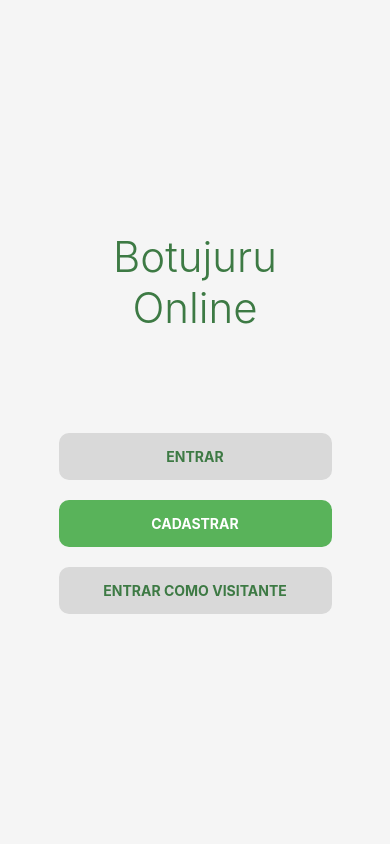
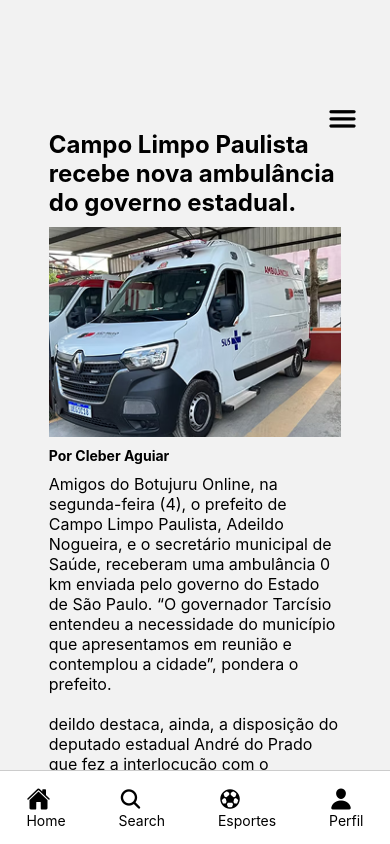
Before and after one commit to gigiofontoura/Botujuru-Online-App, a React Native app: screen /AmbulanciaNew in a window 390 px wide. Built offline with nearby package versions, Linux system fonts and the light colour scheme.

Commit message:
Arrumando scroll das telas do menu, Criando a tela de noticia da ambulancia

```diff
--- a/src/navigation/AppNavigator.js
+++ b/src/navigation/AppNavigator.js
@@ -14,6 +14,7 @@ import PoliticScreen from "../screens/menu/politicScreen";
 import CultureScreen from "../screens/menu/cultureScreen";
 import ContactScreen from "../screens/menu/contactScreen";
 import FormScreen from "../screens/menu/formScreen";
+import AmbulanciaNew from "../screens/menu/ambulanciaNew";
 
 const Stack = createNativeStackNavigator();
 
@@ -38,6 +39,7 @@ export default function AppNavigation() {
       <Stack.Screen name="Culture" component={CultureScreen} />
       <Stack.Screen name="Contact" component={ContactScreen} />
       <Stack.Screen name="Form" component={FormScreen} />
+      <Stack.Screen name="AmbulanciaNew" component={AmbulanciaNew} />
 
     </Stack.Navigator>
   );
--- a/src/screens/barraNavegacaoInferior/homeScreen.js
+++ b/src/screens/barraNavegacaoInferior/homeScreen.js
@@ -1,4 +1,4 @@
-import { View, Text, StyleSheet, Image, ScrollView} from "react-native"
+import { View, Text, StyleSheet, Image, ScrollView, TouchableOpacity } from "react-native"
 import { Ionicons } from "@expo/vector-icons"
 import Header from "../../components/Header"
 import BottomTab from "../../components/ButtonTab"
@@ -23,7 +23,7 @@ export default function HomeScreen({navigation}){
             <View style={styles.container}>
 
                 {/*View de uma única notícia*/}
-                <View style={styles.containerNew}>
+                <TouchableOpacity style={styles.containerNew} onPress={() => navigation.navigate("AmbulanciaNew")}>
                     <Image source={require("../../../assets/saude1.png")} style={styles.image}/>
 
                     {/*View dos textos da notícia*/}
@@ -37,7 +37,7 @@ export default function HomeScreen({navigation}){
                         <Ionicons name="time-outline" size={12}/>
                         <Text style={{fontSize: 11}}>3h atrás</Text>
                     </View>
-                </View>
+                </TouchableOpacity>
 
                 {/*View de uma única notícia*/}
                 <View style={styles.containerNew}>
--- /dev/null
+++ b/src/screens/menu/ambulanciaNew.js
@@ -0,0 +1,80 @@
+import { View, Text, StyleSheet, Image, ScrollView, TouchableOpacity } from "react-native"
+import { Ionicons } from "@expo/vector-icons"
+import Header from "../../components/Header"
+import BottomTab from "../../components/ButtonTab"
+import { useSafeAreaInsets } from "react-native-safe-area-context";
+import { SafeAreaView } from "react-native-safe-area-context";
+
+
+
+
+export default function HomeScreen({navigation}){
+
+    const insets = useSafeAreaInsets();
+
+    return(
+        // View da página toda //
+        <SafeAreaView style={{flex: 1}} edges={["bottom"]}>
+           <Header navigation={navigation}/>
+
+            <ScrollView contentContainerStyle={{ paddingBottom: 70 + insets.bottom }}>
+                {/*View de todas as notícias*/}
+            <View style={styles.container}>
+
+                {/*View de uma única notícia*/}
+                <View style={styles.containerNew} onPress={() => navigation.navigate("AmbulanciaNew")}>
+                    <Text style={{fontSize: 24, fontWeight: "bold"}}>Campo Limpo Paulista recebe nova ambulância do governo estadual.</Text>
+                    <Image source={require("../../../assets/saude1.png")} style={styles.image}/>
+                    <Text  style={{fontSize: 14, fontWeight: "bold"}}>Por Cleber Aguiar{"\n"}</Text>
+                    <Text style={{fontSize: 16}}>
+
+
+                        Amigos do Botujuru Online, na segunda-feira (4), o prefeito de Campo Limpo Paulista, Adeildo Nogueira, e o secretário municipal de Saúde, receberam uma ambulância 0 km enviada pelo governo do Estado de São Paulo. “O governador Tarcísio entendeu a necessidade do município que apresentamos em reunião e contemplou a cidade”, pondera o prefeito.{"\n"}{"\n"}
+
+                        deildo destaca, ainda, a disposição do deputado estadual André do Prado que fez a interlocução com o secretário estadual da Saúde, Eleuses Paiva. “Saber que podemos contar com esta articulação no âmbito estadual amplia as possibilidades e garante mais qualidade dos serviços prestados à população”, afirma.{"\n"}{"\n"}
+
+                        ESTRUTURA – A nova ambulância tem motorização a diesel, sistemas de freios ABS e direção assistida, além de climatização completa tanto na cabine quanto no compartimento de passageiros. Também foi realizada uma adaptação para remoção eletiva de pacientes e possuem compartimento assistido com maca retrátil, sistema de oxigênio, iluminação em LED, mobiliário para apoio ao atendimento e sinalização visual e sonora de alta intensidade.{"\n"}{"\n"}
+
+                        Departamento de Comunicação Social{"\n"}
+
+                        Prefeitura de Campo Limpo Paulista
+                    </Text>
+
+                    <View style={styles.icone}>
+                        <Ionicons name="bookmark-outline" size={30}/>
+                    </View>
+
+                </View>
+
+            </View>
+
+
+            </ScrollView>
+             <BottomTab navigation={navigation}/>
+        </SafeAreaView>
+    )
+}
+
+
+const styles = StyleSheet.create({
+    container: {
+        alignItems: "center",
+        gap: 30,
+
+
+    },
+    containerNew:{
+        width:"75%",
+        gap: 10,
+    },
+
+    image:{
+        width: "100%",
+        height: 210,
+
+    },
+
+    icone:{
+         alignItems: "flex-end"
+    }
+})
--- a/src/screens/menu/cultureScreen.js
+++ b/src/screens/menu/cultureScreen.js
@@ -1,16 +1,21 @@
-import { View, Text, StyleSheet, Image} from "react-native"
+import { View, Text, StyleSheet, Image, ScrollView} from "react-native"
 import { Ionicons } from "@expo/vector-icons"
 import Header from "../../components/Header"
 import BottomTab from "../../components/ButtonTab"
 import { SafeAreaView } from "react-native-safe-area-context";
+import { useSafeAreaInsets } from "react-native-safe-area-context";
+
 
 export default function CultureScreen({navigation}){
+
+    const insets = useSafeAreaInsets();
+
     return(
         // View da página toda //
         <SafeAreaView style={{flex: 1}} edges={["bottom"]}>
            <Header title="Cultura" navigation={navigation}/>
 
-
+            <ScrollView contentContainerStyle={{ paddingBottom: 70 + insets.bottom }}>
             {/*View de todas as notícias*/}
             <View style={styles.container}>
 
@@ -48,9 +53,26 @@ export default function CultureScreen({navigation}){
                     </View>
                 </View>
 
+                <View style={styles.containerNew}>
+                    <Image source={require("../../../assets/cultura3.png")} style={styles.image}/>
+
+                    {/*View dos textos da notícia*/}
+                    <View style={styles.textContainer}>
+                        <Text style={{fontSize: 14, opacity: 0.60}}>Cultura</Text>
+                        <Text style={{fontSize: 16, fontWeight: "bold"}}>Escola Governador André Franco Montoro recebe ação da Prefeitura voltada às famílias.</Text>
+                    </View>
+
+                    {/*View do tempo de postagem*/}
+                    <View style={styles.time}>
+                        <Ionicons name="time-outline" size={12}/>
+                        <Text style={{fontSize: 11}}>14 de maio</Text>
+                    </View>
+                </View>
+
 
             </View>
 
+            </ScrollView>
             <BottomTab navigation={navigation}/>
         </SafeAreaView>
     )
--- a/src/screens/menu/healthScreen.js
+++ b/src/screens/menu/healthScreen.js
@@ -1,16 +1,20 @@
-import { View, Text, StyleSheet, Image} from "react-native"
+import { View, Text, StyleSheet, Image, ScrollView} from "react-native"
 import { Ionicons } from "@expo/vector-icons"
 import Header from "../../components/Header"
 import BottomTab from "../../components/ButtonTab"
 import { SafeAreaView } from "react-native-safe-area-context";
+import { useSafeAreaInsets } from "react-native-safe-area-context";
 
 export default function HealtScreen({navigation}){
+
+    const insets = useSafeAreaInsets();
+
     return(
         // View da página toda //
         <SafeAreaView style={{flex: 1}} edges={["bottom"]}>
            <Header title="Saúde" navigation={navigation}/>
 
-
+            <ScrollView contentContainerStyle={{ paddingBottom: 70 + insets.bottom }}>
             {/*View de todas as notícias*/}
             <View style={styles.container}>
 
@@ -50,6 +54,7 @@ export default function HealtScreen({navigation}){
 
             </View>
 
+            </ScrollView>
             <BottomTab navigation={navigation}/>
         </SafeAreaView>
     )
--- a/src/screens/menu/politicScreen.js
+++ b/src/screens/menu/politicScreen.js
@@ -1,16 +1,20 @@
-import { View, Text, StyleSheet, Image} from "react-native"
+import { View, Text, StyleSheet, Image, ScrollView} from "react-native"
 import { Ionicons } from "@expo/vector-icons"
 import Header from "../../components/Header"
 import BottomTab from "../../components/ButtonTab"
 import { SafeAreaView } from "react-native-safe-area-context";
+import { useSafeAreaInsets } from "react-native-safe-area-context";
 
 export default function PoliticScreen({navigation}){
+
+    const insets = useSafeAreaInsets();
+
     return(
         // View da página toda //
         <SafeAreaView style={{flex: 1}} edges={["bottom"]}>
            <Header title="Política" navigation={navigation}/>
 
-
+            <ScrollView contentContainerStyle={{ paddingBottom: 70 + insets.bottom }}>
             {/*View de todas as notícias*/}
             <View style={styles.container}>
 
@@ -48,8 +52,25 @@ export default function PoliticScreen({navigation}){
                     </View>
                 </View>
 
+                <View style={styles.containerNew}>
+                    <Image source={require("../../../assets/politica3.png")} style={styles.image}/>
+
+                    {/*View dos textos da notícia*/}
+                    <View style={styles.textContainer}>
+                        <Text style={{fontSize: 14, opacity: 0.60}}>Política</Text>
+                        <Text style={{fontSize: 16, fontWeight: "bold"}}>Dika Xique - Xique a voz da inclusão e dos esportes.</Text>
+                    </View>
+
+                    {/*View do tempo de postagem*/}
+                    <View style={styles.time}>
+                        <Ionicons name="time-outline" size={12}/>
+                        <Text style={{fontSize: 11}}>23 de abril</Text>
+                    </View>
+                </View>
+
             </View>
 
+            </ScrollView>
             <BottomTab navigation={navigation}/>
         </SafeAreaView>
     )
--- a/src/screens/menu/sportScreen.js
+++ b/src/screens/menu/sportScreen.js
@@ -1,20 +1,40 @@
-import { View, Text, StyleSheet, Image} from "react-native"
+import { View, Text, StyleSheet, Image, ScrollView} from "react-native"
 import { Ionicons } from "@expo/vector-icons"
 import Header from "../../components/Header"
 import BottomTab from "../../components/ButtonTab"
 import { SafeAreaView } from "react-native-safe-area-context";
+import { useSafeAreaInsets } from "react-native-safe-area-context"
 
 export default function SportScreen({navigation}){
+
+    const insets = useSafeAreaInsets();
+
     return(
         // View da página toda //
         <SafeAreaView style={{flex: 1}} edges={["bottom"]}>
            <Header title="Esportes" navigation={navigation}/>
 
-
+            <ScrollView contentContainerStyle={{ paddingBottom: 70 + insets.bottom }}>
             {/*View de todas as notícias*/}
             <View style={styles.container}>
 
-                {/*View de uma única notícia*/}
+                <View style={styles.containerNew}>
+                    <Image source={require("../../../assets/esportes3.png")} style={styles.image}/>
+
+                    {/*View dos textos da notícia*/}
+                    <View style={styles.textContainer}>
+                        <Text style={{fontSize: 14, opacity: 0.60}}>Esportes</Text>
+                        <Text style={{fontSize: 16, fontWeight: "bold"}}>Diretoria do Jardim Europa anuncia contratação do craque Matheus "Booy" destaque do futebol de Jundiaí para a disputa da Segundona.</Text>
+                    </View>
+
+                    {/*View do tempo de postagem*/}
+                    <View style={styles.time}>
+                        <Ionicons name="time-outline" size={12}/>
+                        <Text style={{fontSize: 11}}>8h atrás</Text>
+                    </View>
+                </View>
+
+
                 <View style={styles.containerNew}>
                     <Image source={require("../../../assets/esportes1.png")} style={styles.image}/>
 
@@ -49,8 +69,11 @@ export default function SportScreen({navigation}){
                     </View>
                 </View>
 
+
+
             </View>
 
+            </ScrollView>
             <BottomTab navigation={navigation}/>
         </SafeAreaView>
     )
```
Also changed, not shown: src/screens/barraNavegacaoInferior/videoScreen.js (deleted, +0 -9 lines), assets/cultura3.png (added), assets/politica3.png (added).
